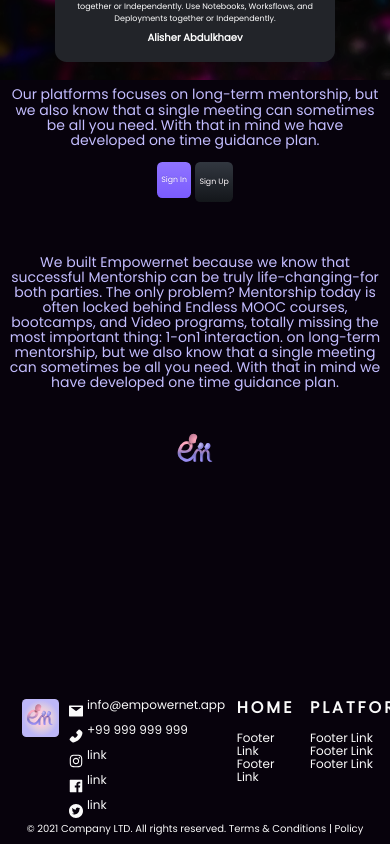
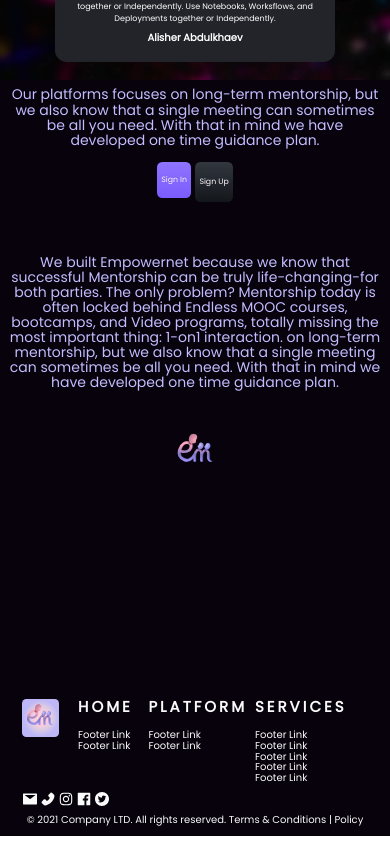
Before and after one commit to 4rr0w/empowernetv1, a React (Create React App) app: page / in a window 390 px wide. Shown: the part 3178-4022 px from the top of the page. Built offline with nearby package versions, Linux system fonts and the light colour scheme.

Commit message:
responsive footer

```diff
--- a/src/components/landingPage/Section8/index.tsx
+++ b/src/components/landingPage/Section8/index.tsx
@@ -1,6 +1,6 @@
 /* eslint-disable jsx-a11y/alt-text */
 /* eslint-disable no-unused-vars */
-import React from 'react';
+import React, { useState } from 'react';
 import {
   InstagramOutlined,
   MailFilled,
@@ -8,7 +8,7 @@ import {
   FacebookFilled,
   TwitterCircleFilled,
 } from '@ant-design/icons';
-
+import 'bootstrap/dist/css/bootstrap.min.css';
 import styles from './style.module.css';
 import BottomShadow from '../../../assets/landingPage/Section8/Bottom Shadow.svg';
 import Group18 from '../../../assets/landingPage/Section8/Group 18.svg';
@@ -85,6 +85,43 @@ export const Section8: React.FC<Section8Props> = ({
           <p className={styles.text3}>Footer Link</p>
         </div>
       </div>
+      {/* *******   content to show for screens <640   **** */}
+      <div>
+        <div className={styles.bottomNav2}>
+          <div className={styles.logonav}>
+            <img className={styles.rectangle} src={Rectangle} />
+            <img className={styles.grp18} src={Group18} />
+            <div />
+          </div>
+          <div className={styles.home}>
+            <p className={styles.text2}>HOME</p>
+            <p className={styles.text3}>Footer Link</p>
+            <p className={styles.text3}>Footer Link</p>
+          </div>
+          <div className={styles.platforms}>
+            <p className={styles.text2}>PLATFORM</p>
+            <p className={styles.text3}>Footer Link</p>
+            <p className={styles.text3}>Footer Link</p>
+          </div>
+          <div className={styles.services}>
+            <p className={styles.text2}>SERVICES</p>
+            <p className={styles.text3}>Footer Link</p>
+            <p className={styles.text3}>Footer Link</p>
+            <p className={styles.text3}>Footer Link</p>
+            <p className={styles.text3}>Footer Link</p>
+            <p className={styles.text3}>Footer Link</p>
+          </div>
+        </div>
+        <div className={styles.socialicons}>
+          <div className={styles.contact}>
+            <MailFilled className="" />
+            <PhoneFilled className={styles.ml} />
+            <InstagramOutlined className={styles.ml} />
+            <FacebookFilled className={styles.ml} />
+            <TwitterCircleFilled className={styles.ml} />
+          </div>
+        </div>
+      </div>
       <div className={styles.copyright}>
         <p>
           &copy; 2021 Company LTD. All rights reserved. Terms & Conditions |
--- a/src/components/landingPage/Section8/style.module.css
+++ b/src/components/landingPage/Section8/style.module.css
@@ -38,7 +38,9 @@
   height: min-content;
   color: #fafafa;
 }
-
+.bottomNav2 {
+  display: none;
+}
 .bottomShadow {
   position: absolute;
   bottom: 0;
@@ -59,11 +61,15 @@
   top: 0;
   margin-bottom: 4vw;
 }
+
 .sociallinks {
   position: relative;
   margin-left: 17.7vw;
   display: flex;
   flex-direction: column;
+}
+.socialicons {
+  display: none;
 }
 .icon1 {
   display: flex;
@@ -91,12 +97,12 @@
   margin-left: 2vw;
 }
 .text2 {
-  font-size: max(1.84vw, 16px);
+  font-size: max(1.84vw, 15px);
   font-weight: bold;
   letter-spacing: 3px;
 }
 .text3 {
-  font-size: max(1vw, 12px);
+  font-size: max(1vw, 10px);
   margin: 0;
 }
 .text4 {
@@ -135,6 +141,41 @@
     margin-bottom: 0vw;
   }
   .home {
-    margin-left: 3vw;
+    margin-left: 30vw;
+  }
+  .bottomNav {
+    display: none;
+  }
+  .bottomNav2 {
+    display: contents;
+    position: relative;
+    display: flex;
+    flex-direction: row;
+    margin-bottom: 10vw;
+    height: min-content;
+    color: #fafafa;
+  }
+  .socialicons {
+    display: flex;
+    position: absolute;
+    display: contents;
+    top: -10vw;
+    color: #fafafa;
+  }
+  .container {
+    display: flex;
+    position: relative;
+    flex-direction: column;
+  }
+  .contact {
+    margin: -8vw 0 2vw 6vw;
+  }
+  .ml {
+    margin-left: 1vw;
   }
 }
+@media (max-width: 465px) {
+  .home {
+    margin-left: 20vw;
+  }
+}
```
